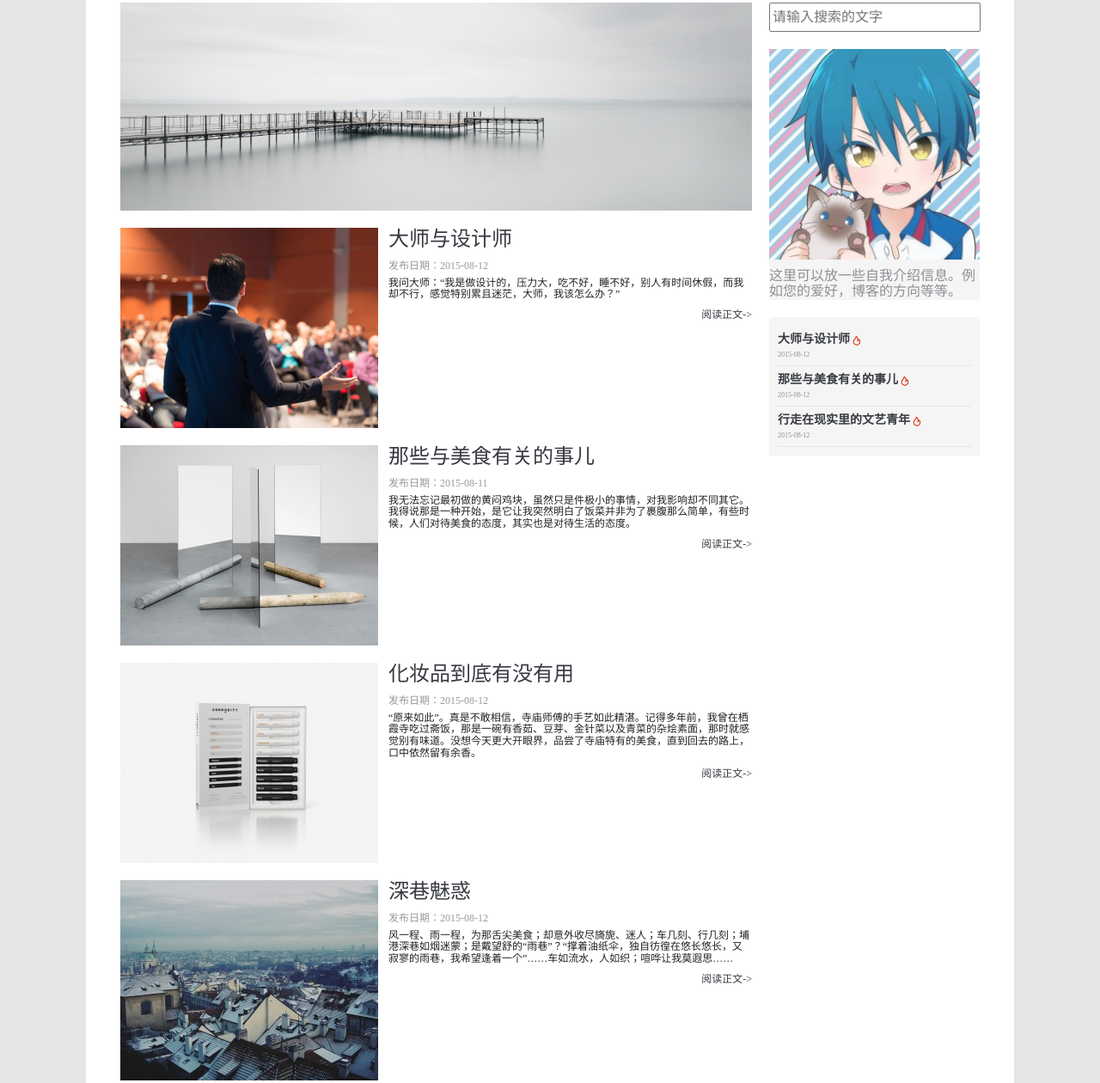
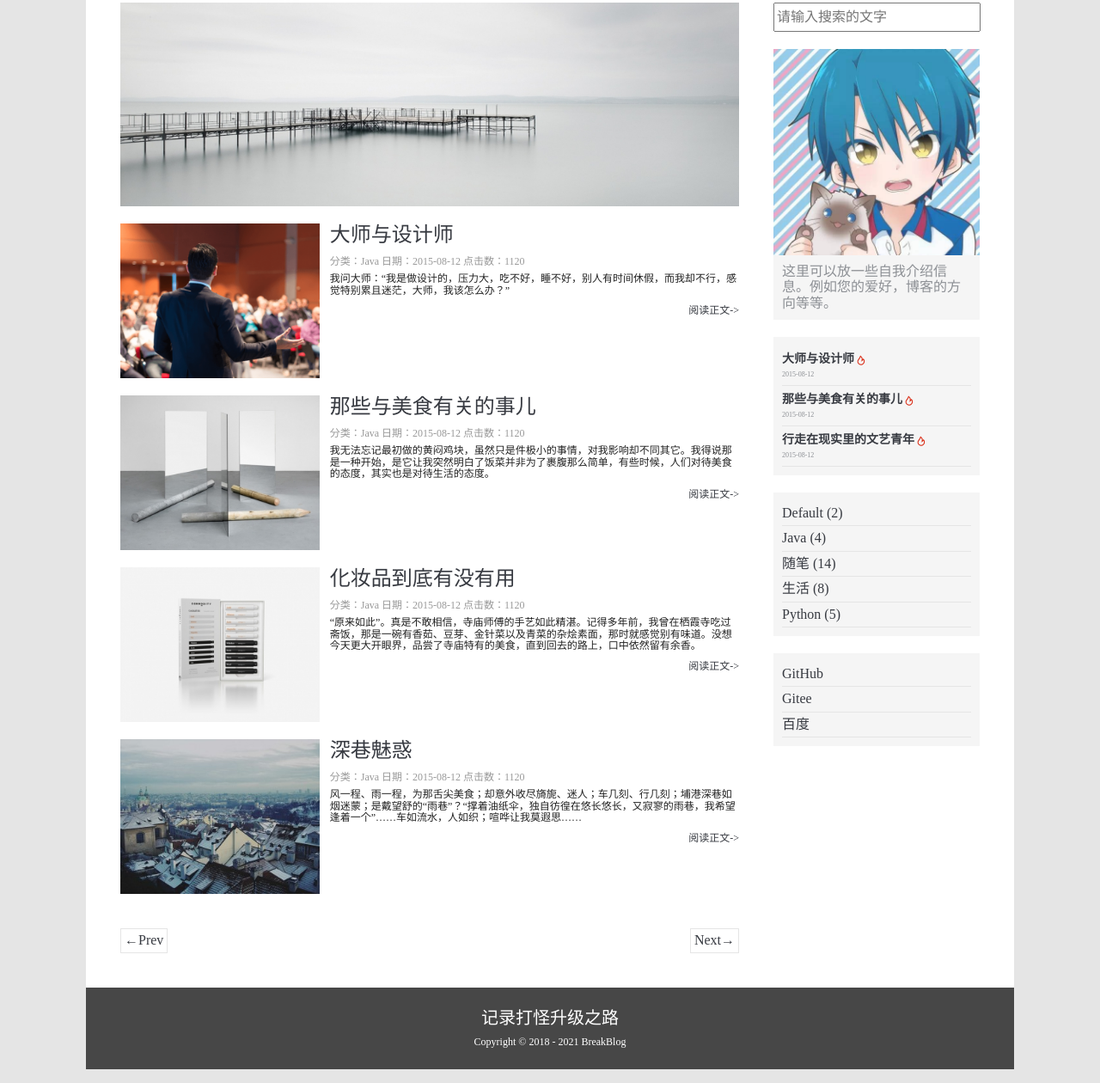
Before and after one commit to tw-huang/blog-demo, a website built with Parcel: page index.html in a window 1280 px wide. Shown: the part 118-1378 px from the top of the page at 86% size. Built offline with nearby package versions, Linux system fonts and the light colour scheme.

Commit message:
#样式修改#

```diff
--- /dev/null
+++ b/css/post.css
@@ -0,0 +1,80 @@
+body {
+  display: flex;
+  flex-direction: column;
+  background-color: #e5e5e5;
+}
+
+.page {
+  margin: 20px auto;
+  max-width: 1080px;
+  width: 1080px;
+}
+
+.page a {
+  text-decoration: none;
+  color: #373A41;
+}
+
+
+.page a:hover {
+  color: #855500;
+}
+
+.header {
+  background-color: #ffffff;
+  border-bottom: 1px solid #e5e5e5;
+}
+
+.header-warp {
+  display: flex;
+  justify-content: space-between;
+  align-items: center;
+  padding: 0 40px;
+  height: 80px;
+}
+
+.header-brand {
+  display: flex;
+  justify-content: center;
+  align-items: center;
+}
+
+.header-brand-title {
+  font-size: 24px;
+  padding-left: 10px;
+  font-weight: bold;
+}
+
+.header-navbar-item {
+  padding-left: 24px;
+}
+
+.main {
+  background-color: #ffffff;
+}
+
+.main-warp {
+  padding: 20px 40px;
+}
+
+.footer {
+  background-color: #474747;
+  color: #ffffff;
+}
+
+.footer-warp {
+  display: flex;
+  flex-direction: column;
+  justify-content: center;
+  align-items: center;
+  padding: 24px 0;
+}
+
+.footer-title {
+  font-size: 20px;
+  padding-bottom: 10px;
+}
+
+.footer-copyright {
+  font-size: 12px;
+}
--- a/css/style.css
+++ b/css/style.css
@@ -79,6 +79,10 @@ body {
   margin-right: 12px;
 }
 
+.post-img img {
+  max-height: 180px;
+}
+
 .post-cont {
   display: flex;
   flex-direction: column;
@@ -107,10 +111,22 @@ body {
   padding-top: 10px;
 }
 
+.main-pagination {
+  display: flex;
+  justify-content: space-between;
+  padding: 20px 0;
+}
+
+.pagination-item {
+  border: 1px solid #e5e5e5;
+  padding: 4px;
+}
+
+
 .main-sidebar {
   color: #8d9095;
   flex: 1;
-  margin-left: 20px;
+  margin-left: 40px;
 }
 
 .sidebar-search {
@@ -123,17 +139,26 @@ body {
 }
 
 .sidebar-about {
+  display: flex;
+  flex-direction: column;
   margin-bottom: 20px;
   background-color: #f5f5f5;
 }
 
 .sidebar-about-avatar {
-  margin-bottom: 10px;
+  max-width: 240px;
+  /*border-radius: 50%;*/
 }
+
+.sidebar-about-desc {
+  padding: 10px;
+}
+
 
 .sidebar-hot {
   background-color: #f5f5f5;
   padding: 10px;
+  margin-bottom: 20px;
 }
 
 .sidebar-hot-post {
@@ -151,6 +176,34 @@ body {
 
 .hot-post-info {
   font-size: 8px;
+}
+
+.sidebar-category {
+  display: flex;
+  flex-direction: column;
+  color: #222222;
+  background-color: #f5f5f5;
+  padding: 10px;
+  margin-bottom: 20px;
+}
+
+.category-item {
+  padding: 5px 0;
+  border-bottom: 1px solid #e5e5e5;
+}
+
+.sidebar-link {
+  display: flex;
+  flex-direction: column;
+  color: #222222;
+  background-color: #f5f5f5;
+  padding: 10px;
+  margin-bottom: 20px;
+}
+
+.link-item {
+  padding: 5px 0;
+  border-bottom: 1px solid #e5e5e5;
 }
 
 .footer {
--- a/index.html
+++ b/index.html
@@ -3,7 +3,7 @@
 
 <head>
   <meta charset="utf-8">
-  <title></title>
+  <title>BreakBlog</title>
   <meta content="" name="description">
   <meta content="width=device-width, initial-scale=1" name="viewport">
 
@@ -38,21 +38,18 @@
       </div>
       <div class="header-navbar">
           <span class="header-navbar-item">
-            <a href="#">生活</a>
+            <a href="#">时间轴</a>
           </span>
         <span class="header-navbar-item">
-            <a href="#">电影</a>
+            <a href="#">关于</a>
         </span>
-        <span class="header-navbar-item">
-            <a href="#">关于</a>
-          </span>
       </div>
     </div>
   </div>
 
   <div class="main">
     <div class="main-warp">
-      <main class="main-row">
+      <div class="main-row">
         <div class="main-content">
           <div class="main-banner">
             <img alt="banner" src="img/banner1.jpg" style="max-width: 100%">
@@ -63,8 +60,8 @@
                 <img alt="post-img1" src="img/post-img1.png">
               </div>
               <div class="post-cont">
-                <a class="post-cont-title" href="#">大师与设计师</a>
-                <span class="post-cont-date">发布日期：2015-08-12</span>
+                <a class="post-cont-title" href="./post.html">大师与设计师</a>
+                <span class="post-cont-date">分类：Java 日期：2015-08-12 点击数：1120</span>
                 <span class="post-cont-subtitle">我问大师：“我是做设计的，压力大，吃不好，睡不好，别人有时间休假，而我却不行，感觉特别累且迷茫，大师，我该怎么办？”</span>
                 <a class="post-cont-read" href="#">阅读正文-></a>
               </div>
@@ -75,7 +72,7 @@
               </div>
               <div class="post-cont">
                 <a class="post-cont-title" href="#">那些与美食有关的事儿</a>
-                <span class="post-cont-date">发布日期：2015-08-11</span>
+                <span class="post-cont-date">分类：Java 日期：2015-08-12 点击数：1120</span>
                 <span class="post-cont-subtitle">我无法忘记最初做的黄闷鸡块，虽然只是件极小的事情，对我影响却不同其它。我得说那是一种开始，是它让我突然明白了饭菜并非为了裹腹那么简单，有些时候，人们对待美食的态度，其实也是对待生活的态度。</span>
                 <a class="post-cont-read" href="#">阅读正文-></a>
               </div>
@@ -86,7 +83,7 @@
               </div>
               <div class="post-cont">
                 <a class="post-cont-title" href="#">化妆品到底有没有用</a>
-                <span class="post-cont-date">发布日期：2015-08-12</span>
+                <span class="post-cont-date">分类：Java 日期：2015-08-12 点击数：1120</span>
                 <span class="post-cont-subtitle">“原来如此”。真是不敢相信，寺庙师傅的手艺如此精湛。记得多年前，我曾在栖霞寺吃过斋饭，那是一碗有香茹、豆芽、金针菜以及青菜的杂烩素面，那时就感觉别有味道。没想今天更大开眼界，品尝了寺庙特有的美食，直到回去的路上，口中依然留有余香。</span>
                 <a class="post-cont-read" href="#">阅读正文-></a>
               </div>
@@ -97,11 +94,15 @@
               </div>
               <div class="post-cont">
                 <a class="post-cont-title" href="#">深巷魅惑</a>
-                <span class="post-cont-date">发布日期：2015-08-12</span>
+                <span class="post-cont-date">分类：Java 日期：2015-08-12 点击数：1120</span>
                 <span class="post-cont-subtitle">风一程、雨一程，为那舌尖美食；却意外收尽旖旎、迷人；车几刻、行几刻；埔港深巷如烟迷蒙；是戴望舒的“雨巷”？“撑着油纸伞，独自彷徨在悠长悠长，又寂寥的雨巷，我希望逢着一个”……车如流水，人如织；喧哗让我莫遐思……</span>
                 <a class="post-cont-read" href="#">阅读正文-></a>
               </div>
             </div>
+          </div>
+          <div class="main-pagination">
+            <span class="pagination-item"><a href="">←Prev</a></span>
+            <span class="pagination-item"><a href="">Next→</a></span>
           </div>
         </div>
         <div class="main-sidebar">
@@ -111,12 +112,8 @@
             </label>
           </div>
           <div class="sidebar-about">
-            <span class="sidebar-about-avatar">
-              <img alt="avatar" src="img/avatar.jpg" style="max-width: 100%;margin-bottom: 10px">
-            </span>
-            <span class="sidebar-about-desc">
-              这里可以放一些自我介绍信息。例如您的爱好，博客的方向等等。
-            </span>
+            <img alt="avatar" class="sidebar-about-avatar" src="img/avatar.jpg">
+            <span class="sidebar-about-desc">这里可以放一些自我介绍信息。例如您的爱好，博客的方向等等。</span>
           </div>
           <div class="sidebar-hot">
             <div class="sidebar-hot-post">
@@ -138,8 +135,20 @@
               <span class="hot-post-info">2015-08-12</span>
             </div>
           </div>
+          <div class="sidebar-category">
+            <span class="category-item"><a href="">Default (2)</a></span>
+            <span class="category-item"><a href="">Java (4)</a></span>
+            <span class="category-item"><a href="">随笔 (14)</a></span>
+            <span class="category-item"><a href="">生活 (8)</a></span>
+            <span class="category-item"><a href="">Python (5)</a></span>
+          </div>
+          <div class="sidebar-link">
+            <span class="link-item"><a href="">GitHub</a></span>
+            <span class="link-item"><a href="">Gitee</a></span>
+            <span class="link-item"><a href="">百度</a></span>
+          </div>
         </div>
-      </main>
+      </div>
     </div>
   </div>
 
```
Also changed, not shown: package.json (+5 -5 lines), post.html (added, +90 -0 lines).
